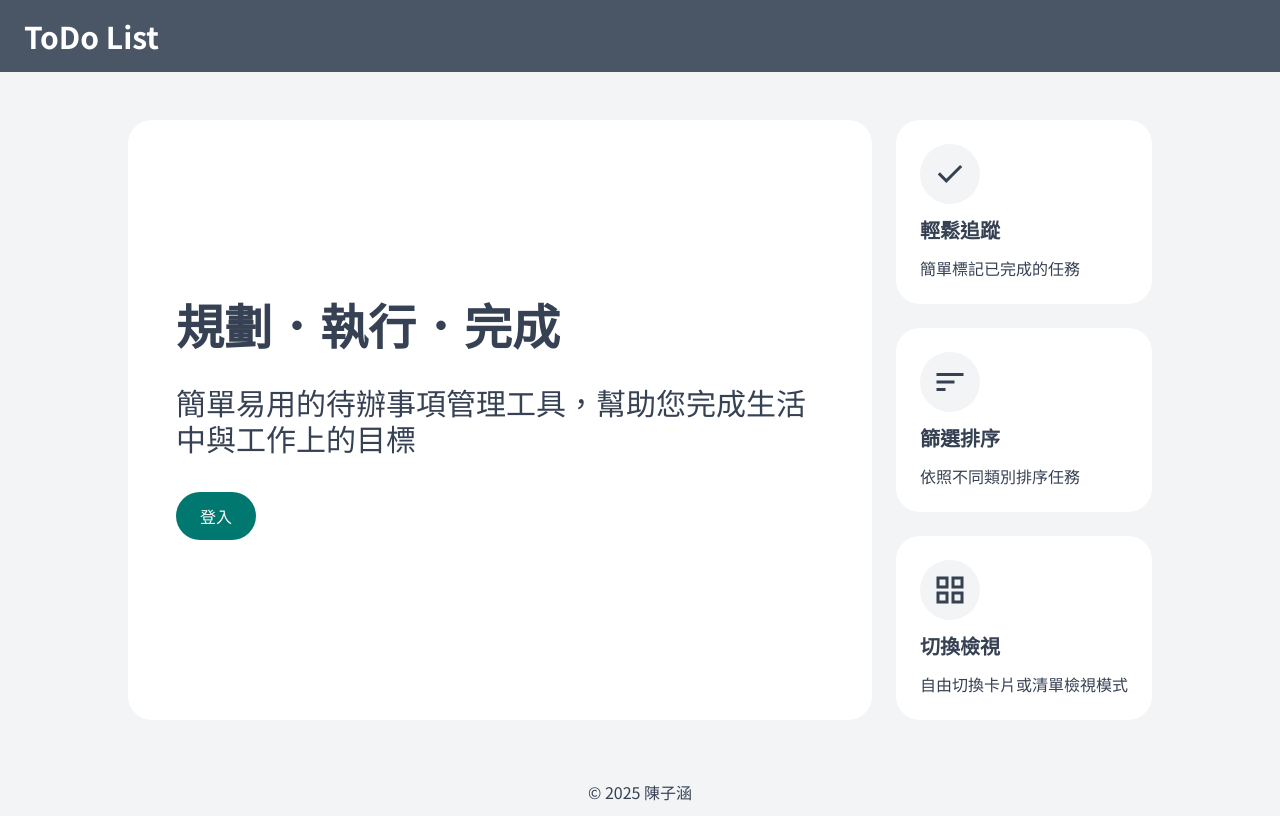
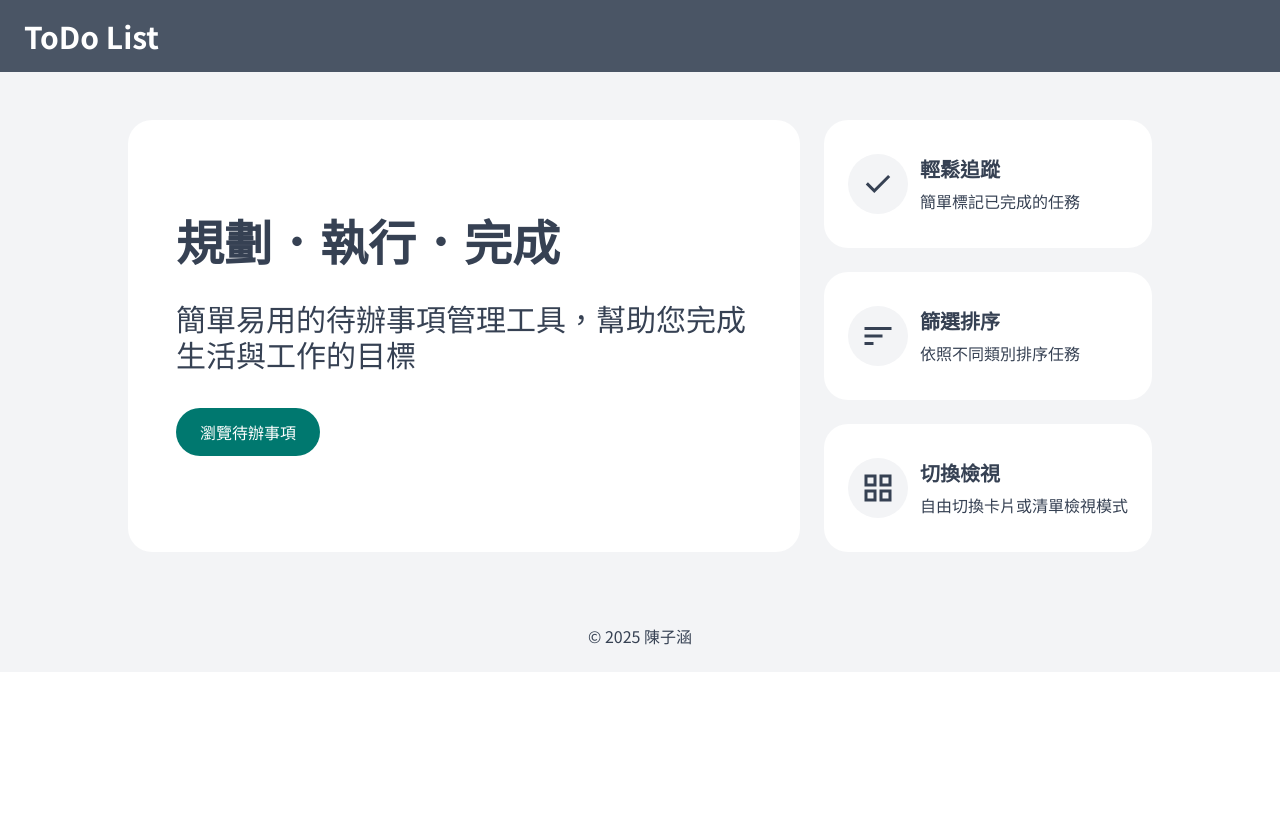
Before and after one commit to TzuHanChen/todo-list, a Next.js app: page / in a window 1280 px wide. Built offline with nearby package versions, Linux system fonts and the light colour scheme.

Commit message:
feat: 更換首頁按鈕連結

```diff
--- a/app/not-found.tsx
+++ b/app/not-found.tsx
@@ -8,8 +8,8 @@ export const metadata: Metadata = {
 
 export default function NotFound() {
   return (
-    <div className="w-full h-screen flex justify-center items-center">
-      <div className="rounded-2xl border border-gray-300 min-w-72 min-h-72 p-9 flex flex-col justify-center items-center gap-3 group hover:shadow-lg transition-shadow duration-700">
+    <div className="w-full h-screen bg-gray-100 flex justify-center items-center">
+      <div className="rounded-2xl min-w-72 min-h-72 bg-white p-9 flex flex-col justify-center items-center gap-3">
         <div className="rounded-full size-16 bg-gray-100 flex justify-center items-center">
           <NotListedLocationIcon className="size-9 fill-gray-700" />
         </div>
--- a/app/page.tsx
+++ b/app/page.tsx
@@ -22,20 +22,22 @@ export default function Home() {
 
 
 	const features = featureData.map((feature, index) => (
-		<div key={index} className="rounded-3xl w-full bg-white p-6 flex flex-col gap-3">
+		<div key={index} className="rounded-3xl w-full h-1/3 bg-white p-6 flex flex-col gap-3 md:flex-row md:items-center">
 			<div className="rounded-full w-max p-3 bg-gray-100">{feature.icon}</div>
-			<h3 className="text-xl font-semibold">{feature.title}</h3>
-			<p>{feature.description}</p>
+			<div className="">
+				<h3 className="mb-1.5 text-xl font-semibold">{feature.title}</h3>
+				<p>{feature.description}</p>
+			</div>
 		</div>
 	))
 
 	return (
 		<main className="bg-gray-100 py-12 px-6">
 			<section className="mx-auto w-full max-w-5xl flex flex-col gap-6 lg:flex-row">
-				<div className="rounded-3xl bg-white py-24 px-12 flex flex-col justify-center gap-6 md:gap-9">
+				<div className="rounded-3xl bg-white py-18 px-9 flex flex-col justify-center gap-6 md:py-24 md:px-12 md:gap-9">
 					<h1 className="text-3xl font-bold md:text-5xl">規劃．執行．完成</h1>
-					<p className="text-xl md:text-3xl">簡單易用的待辦事項管理工具，幫助您完成生活中與工作上的目標</p>
-					<Link href="/login" className="block rounded-full w-max py-3 px-6 bg-teal-700 text-white cursor-pointer hover:bg-teal-900 active:bg-teal-900 transition-colors duration-300">登入</Link>
+					<p className="text-xl md:text-3xl">簡單易用的待辦事項管理工具，幫助您完成生活與工作的目標</p>
+					<Link href="/task" className="block rounded-full w-max py-3 px-6 bg-teal-700 text-white cursor-pointer hover:bg-teal-900 active:bg-teal-900 transition-colors duration-300">瀏覽待辦事項</Link>
 				</div>
 				<div className="shrink-0 flex flex-col gap-6">
 					{features}
--- a/app/ui/footer.tsx
+++ b/app/ui/footer.tsx
@@ -1,6 +1,6 @@
 export default function Footer() {
 	return (
-		<footer className="bg-gray-100 py-3 px-6 text-center">
+		<footer className="bg-gray-100 p-6 text-center">
 			<p>© 2025 陳子涵</p>
 		</footer>
 	)
--- a/package.json
+++ b/package.json
@@ -14,7 +14,7 @@
     "@neondatabase/serverless": "^0.10.4",
     "bcryptjs": "^3.0.2",
     "dotenv": "^16.4.7",
-    "next": "^15.3.1",
+    "next": "^15.3.5",
     "next-auth": "^5.0.0-beta.28",
     "react": "^19.1.0",
     "react-dom": "^19.1.0",
```
Also changed, not shown: 1 other file (tests, documents, lock files or other folders).
